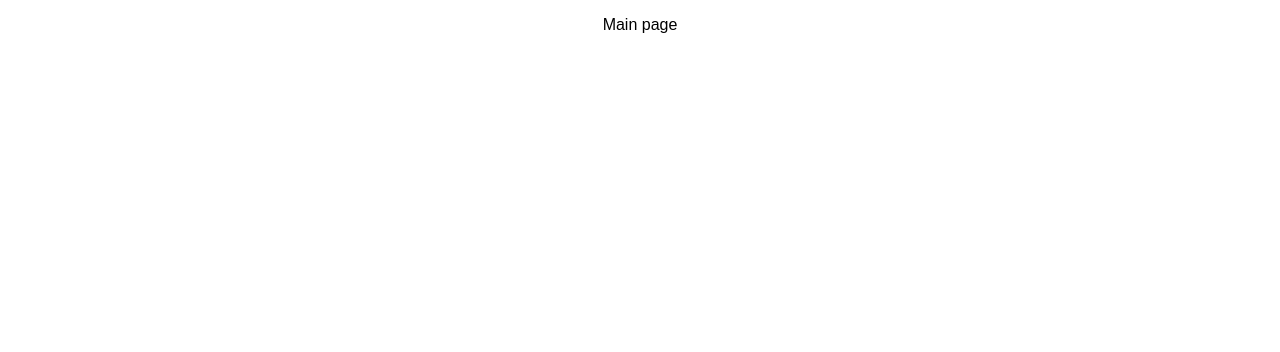
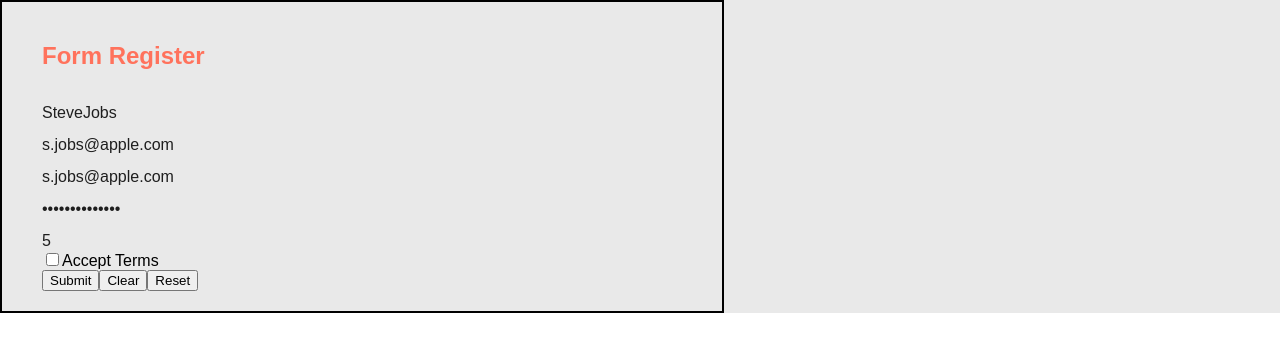
Before and after one commit to Oysolov/react_forms, a React (Create React App) app: page / in a window 1280 px wide. Shown: the top 352 px of the page. Built offline with nearby package versions, Linux system fonts and the light colour scheme.

Commit message:
Base components created

```diff
--- a/src/App.css
+++ b/src/App.css
@@ -1,3 +1,3 @@
 .App {
-  text-align: center;
+    background-color: #e9e9e9;
 }
--- a/src/App.js
+++ b/src/App.js
@@ -1,11 +1,13 @@
 import React, { Component } from 'react';
 import './App.css';
+import RegisterForm from './RegisterForm/RegisterForm';
+
 
 class App extends Component {
   render() {
     return (
       <div className="App">
-        <p>Main page</p>
+        <RegisterForm/>
       </div>
     );
   }
--- /dev/null
+++ b/src/RegisterForm/ActionButton/ActionButton.js
@@ -0,0 +1,9 @@
+import React from 'react';
+
+const actionButton = (props) => {
+    return (
+        <button onClick={props.click}>{props.name}</button>
+    );
+}
+
+export default actionButton;
--- /dev/null
+++ b/src/RegisterForm/ButtonsBar/ButtonsBar.js
@@ -0,0 +1,14 @@
+import React from 'react';
+import ActionButton from '../ActionButton/ActionButton';
+
+const buttonsBar = (props) => {
+    return (
+        <div>
+            <ActionButton name="Submit" click={props.submit}/>
+            <ActionButton name="Clear" click={props.clear}/>
+            <ActionButton name="Reset" click={props.reset}/>
+        </div>
+    );
+}
+
+export default buttonsBar;
--- /dev/null
+++ b/src/RegisterForm/RegisterForm.css
@@ -0,0 +1,10 @@
+.RegisterForm {
+    text-align: left;
+    border: 2px solid black;
+    width: 50%;
+    padding: 20px 40px;
+}
+
+.RegisterForm h2 {
+    color: #ff725c;
+}
--- /dev/null
+++ b/src/RegisterForm/RegisterForm.js
@@ -0,0 +1,77 @@
+import React, { Component } from 'react';
+import './RegisterForm.css';
+import UserInput from './UserInput/UserInput';
+import ButtonsBar from './ButtonsBar/ButtonsBar';
+
+class RegisterForm extends Component {
+    state = {
+        registerFormFields: [
+          {id: 'username', fieldTitle: 'Username', value: 'SteveJobs', defaultValue: 'SteveJobs'},
+          {id: 'email', fieldTitle: 'Email', value: 's.jobs@apple.com', defaultValue: 's.jobs@apple.com'},
+          {id: 'confirmEmail', fieldTitle: 'Confirm Email', value: 's.jobs@apple.com', defaultValue: 's.jobs@apple.com'},
+          {id: 'password', fieldTitle: 'Password', value: 'thinkdifferent', defaultValue: 'thinkdifferent', type: 'password'},
+          {id: 'devSkills', fieldTitle: 'Dev Skills (5-10)', value: '5', defaultValue: '5'}
+        ]
+    }
+
+    fieldChangeHandler = (event, id) => {
+        const fieldIndex = this.state.registerFormFields.findIndex(f => {
+            return f.id === id;
+        });
+
+        const changedField = {...this.state.registerFormFields[fieldIndex]};
+        changedField.value = event.target.value;
+
+        const newForm = [...this.state.registerFormFields];
+        newForm[fieldIndex] = changedField;
+
+        this.setState({registerFormFields: newForm});
+    }
+
+    clearForm = () => {
+        const clearedForm = this.state.registerFormFields.map(field => {
+            field.value = '';
+            return field;
+        });
+
+        this.setState({registerFormFields: clearedForm});
+    }
+
+    resetForm = () => {
+        const defaultForm = this.state.registerFormFields.map(field => {
+            field.value = field.defaultValue;
+            return field;
+        });
+        this.setState({registerFormFields: defaultForm});
+    }
+
+    submitForm = () => {
+        console.log(this.state.registerFormFields);
+    }
+
+    render() {
+        const inputFields = this.state.registerFormFields.map(field => {
+            return <UserInput
+              key={field.id}
+              type={field.type}
+              fieldTitle={field.fieldTitle}
+              value={field.value}
+              change={(event) => this.fieldChangeHandler(event, field.id)} />;
+        });
+
+        return (
+            <div className="RegisterForm">
+                <h2>Form Register</h2>
+                {inputFields}
+                <input type="checkbox" />
+                <label>Accept Terms</label>
+                <ButtonsBar
+                    clear={this.clearForm}
+                    reset={this.resetForm}
+                    submit={this.submitForm}/>
+            </div>
+        );
+    }
+}
+
+export default RegisterForm;
--- /dev/null
+++ b/src/RegisterForm/UserInput/UserInput.css
@@ -0,0 +1,16 @@
+.UserInput {
+    padding: 0px;
+    position: relative;
+    width: 100%;
+    border: none;
+    outline: none;
+    background-color: rgba(0, 0, 0, 0);
+    color: rgba(0, 0, 0, 0.87);
+    cursor: inherit;
+    font: inherit;
+    opacity: 1;
+    -webkit-tap-highlight-color: rgba(0, 0, 0, 0,);
+    height: 100%;
+    box-sizing: border-box;
+    margin-top: 14px
+}
--- /dev/null
+++ b/src/RegisterForm/UserInput/UserInput.js
@@ -0,0 +1,18 @@
+import React from 'react';
+import './UserInput.css';
+
+const userInput = (props) => {
+    const type = props.type ? props.type : 'text';
+
+    return (
+        <div>
+            <input className="UserInput"
+                type={type}
+                onChange={props.change}
+                value={props.value}
+                placeholder={props.fieldTitle}/>
+        </div>
+    );
+}
+
+export default userInput;
```
Also changed, not shown: src/RegisterForm/Validator/Validator.js (added, +8 -0 lines).
